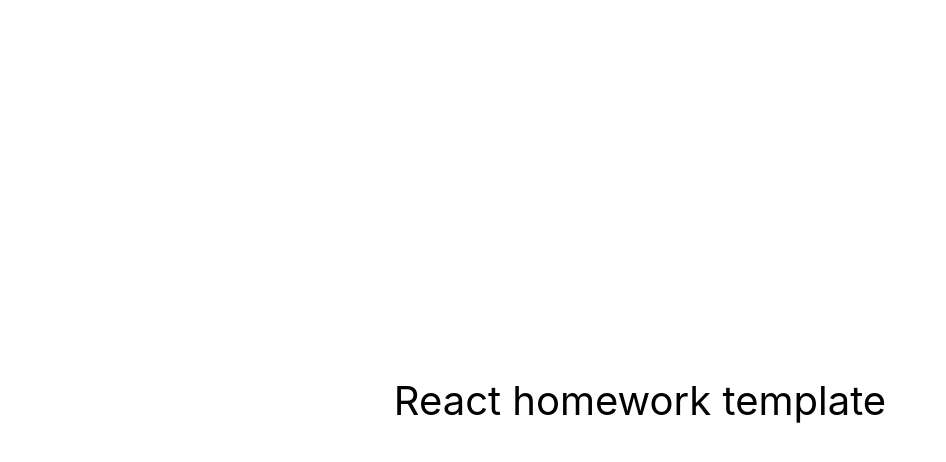
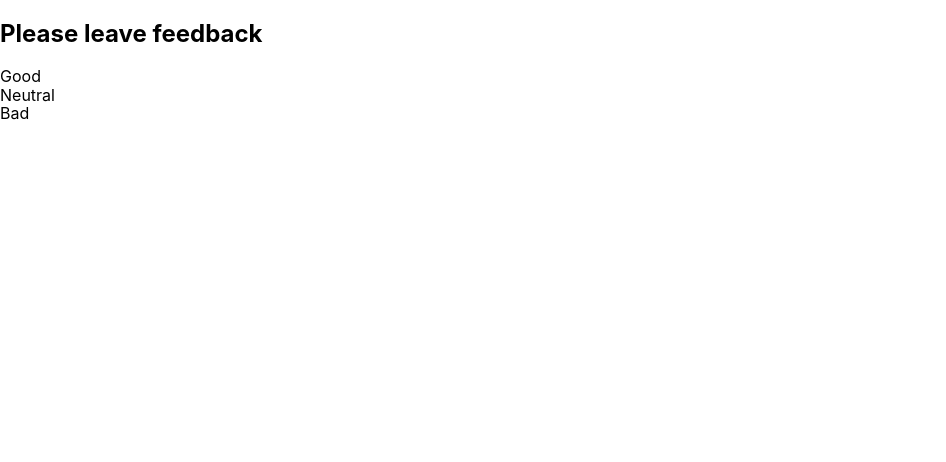
Before and after one commit to katushka211/goit-react-hw-02-feedback, a React (Create React App) app: page / in a window 1280 px wide. Shown: the top 462 px of the page, without its empty margins (0-946 px from the left). Built offline with nearby package versions, Linux system fonts and the light colour scheme.

Commit message:
add component

```diff
--- a/src/components/App.jsx
+++ b/src/components/App.jsx
@@ -1,16 +1,29 @@
-export const App = () => {
-  return (
-    <div
-      style={{
-        height: '100vh',
-        display: 'flex',
-        justifyContent: 'center',
-        alignItems: 'center',
-        fontSize: 40,
-        color: '#010101'
-      }}
-    >
-      React homework template
-    </div>
-  );
-};
+import { Component } from 'react';
+import { GlobalStyle } from './GlobalStyle';
+export class App extends Component {
+  state = {
+    good: 0,
+    neutral: 0,
+    bad: 0,
+  };
+
+  // countTotalFeedback()
+
+  // countPositiveFeedbackPercentage(){}
+
+  render() {
+    return (
+      <>
+        <GlobalStyle />
+        <section>
+          <h1>Please leave feedback</h1>
+          <ul>
+            <li>Good</li>
+            <li>Neutral</li>
+            <li>Bad</li>
+          </ul>
+        </section>
+      </>
+    );
+  }
+}
--- /dev/null
+++ b/src/components/GlobalStyle.jsx
@@ -0,0 +1,28 @@
+import { createGlobalStyle } from 'styled-components';
+import 'modern-normalize';
+
+export const GlobalStyle = createGlobalStyle`
+body {
+  margin: 0;
+  font-family: -apple-system, BlinkMacSystemFont, 'Segoe UI', 'Roboto', 'Oxygen',
+    'Ubuntu', 'Cantarell', 'Fira Sans', 'Droid Sans', 'Helvetica Neue',
+    sans-serif;
+  -webkit-font-smoothing: antialiased;
+  -moz-osx-font-smoothing: grayscale;
+}
+
+code {
+  font-family: source-code-pro, Menlo, Monaco, Consolas, 'Courier New',
+    monospace;
+}
+
+p{
+    margin:0;
+}
+
+ul,ol{
+    margin: 0;
+    padding: 0;
+    list-style:none;
+}
+`;
--- a/src/index.js
+++ b/src/index.js
@@ -1,10 +1,20 @@
 import React from 'react';
 import ReactDOM from 'react-dom/client';
+import { ThemeProvider } from 'styled-components';
 import { App } from 'components/App';
-import './index.css';
+
+const theme = {
+  colors: {
+    black: '#212121',
+    white: '#fff',
+    accent: 'orangered',
+  },
+};
 
 ReactDOM.createRoot(document.getElementById('root')).render(
   <React.StrictMode>
-    <App />
+    <ThemeProvider theme={theme}>
+      <App />
+    </ThemeProvider>
   </React.StrictMode>
 );
```
